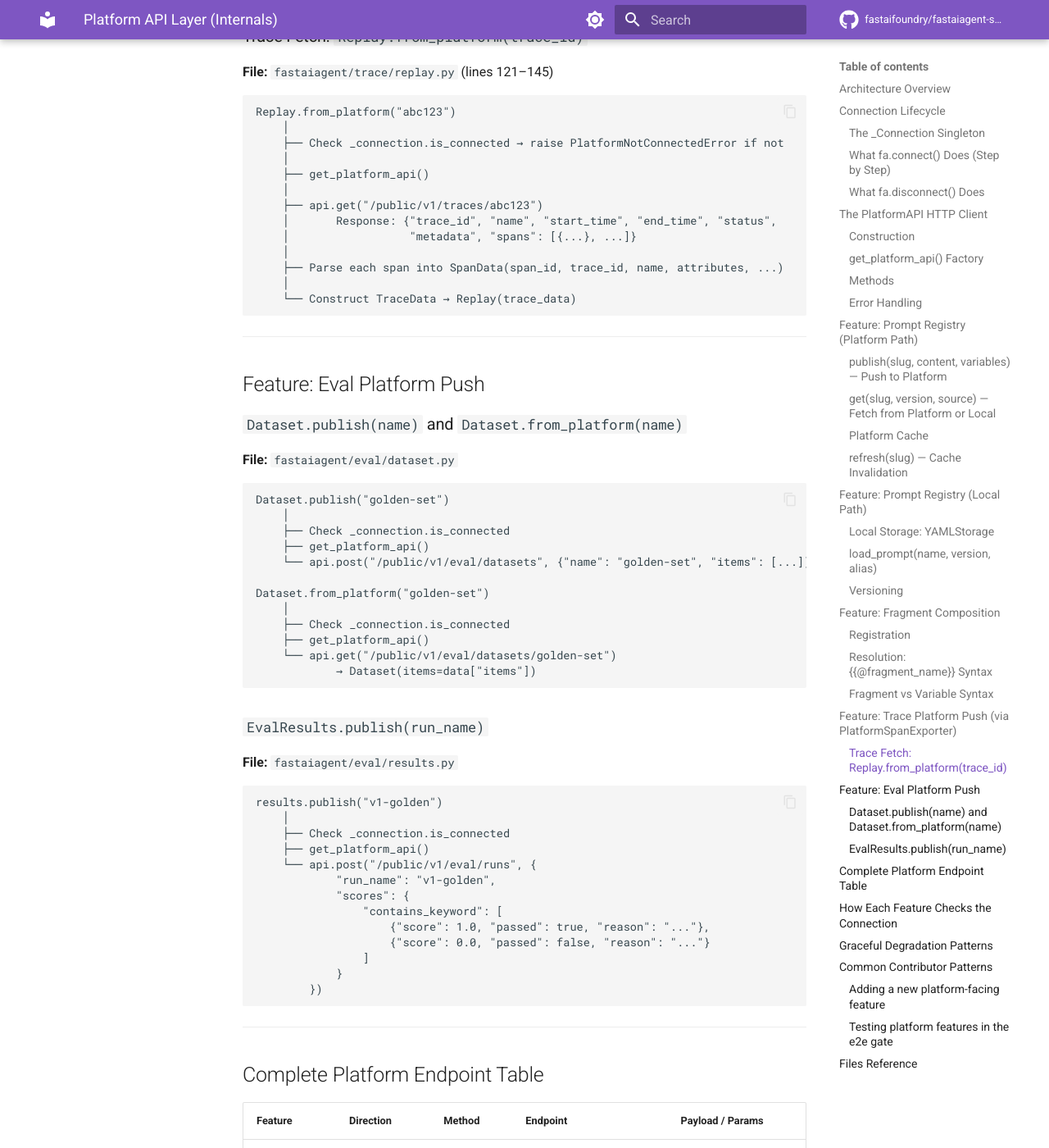
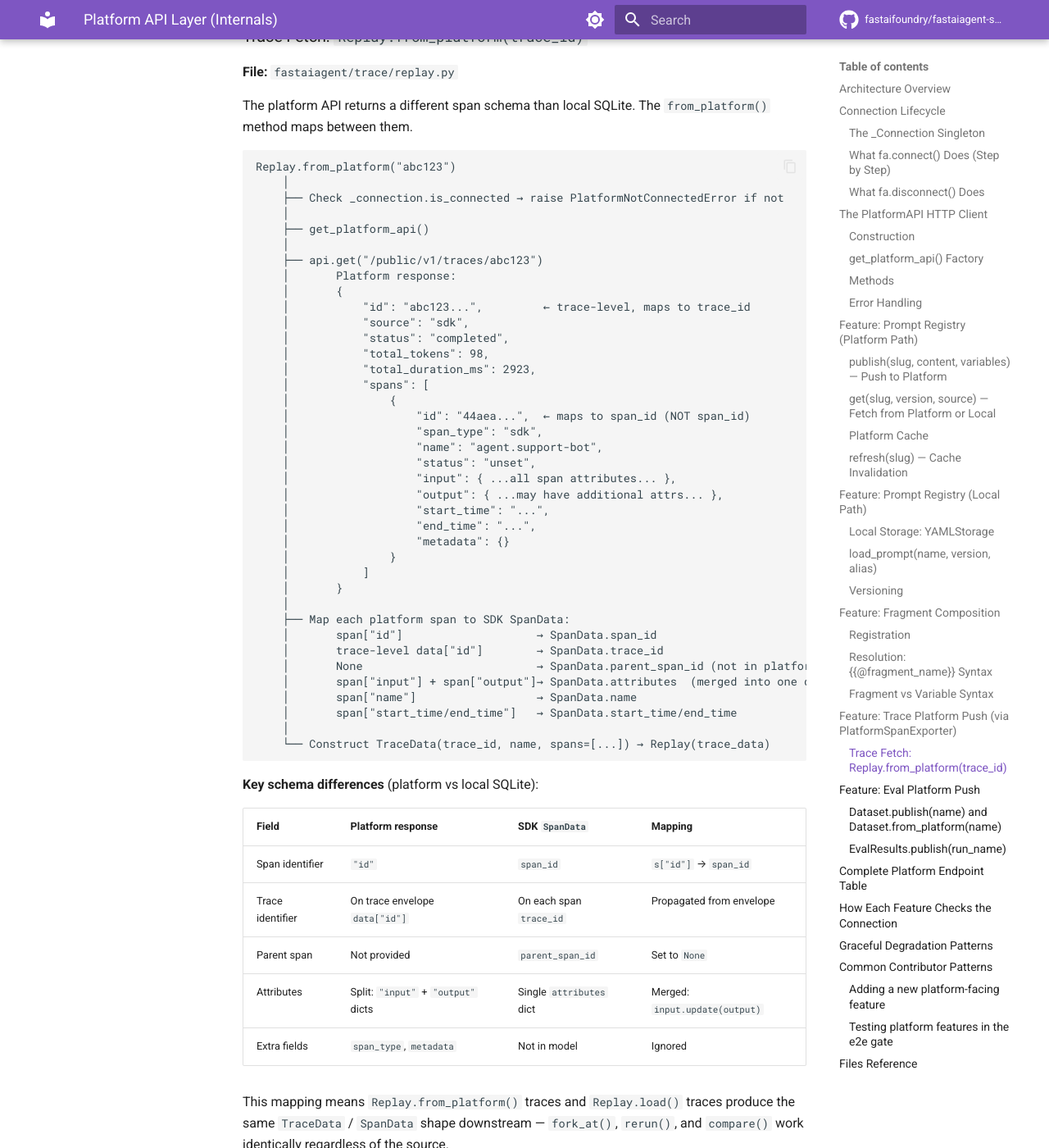
Before and after one commit to fastaifoundry/fastaiagent-sdk, an MkDocs documentation site: the page built from docs/internals/platform-api.md, in a window 1280 px wide and 1400 px high, scrolled down 10065 px. Shown: the whole window at 82% size. Built offline with MkDocs 1.6.1 and Material for MkDocs 9.7.7, drawn with Linux system fonts in a browser that asks for light colours; comment, search, counter and statistics services are not loaded.

Commit message:
fix(replay): map platform API response schema in Replay.from_platform
Replay.from_platform(trace_id) was broken — it did SpanData(**s) on
the raw platform response, but the platform returns a different schema
than local SQLite:

  Platform:  s["id"], no trace_id on spans, attrs split into
             s["input"] + s["output"] dicts
  SDK:       SpanData.span_id, .trace_id on every span, single
             .attributes dict

The Pydantic ValidationError ("span_id: Field required") crashed on
every call. This was never caught because from_platform had no e2e
gate coverage and the existing unit tests used the local-SQLite path.

Fix: from_platform() now maps the platform schema to SpanData:
  - s["id"]                    → span_id
  - data["id"] from envelope   → trace_id (propagated to each span)
  - s["input"] + s["output"]   → merged attributes dict
  - None                       → parent_span_id (not in platform API)
  - Trace-level name/start/end derived from first/last span when
    missing from the envelope

Verified end-to-end: agent.run → push to platform → disconnect →
reconnect → Replay.from_platform(trace_id) → 4 steps loaded → all
12 Phase A attrs present on root span → fork_at(1).modify_prompt
→ rerun → compare → all working.

Also updates:
- docs/internals/platform-api.md: replaced stale flow diagram with
  the real platform response shape, field mapping table, and schema
  differences note
- docs/internals/tracing-architecture.md: added "Two loading paths"
  section documenting both Replay.load (SQLite) and from_platform
  (platform API) paths with cross-reference to mapping table

Co-Authored-By: Claude Opus 4.6 (1M context) <noreply@anthropic.com>

````diff
--- a/docs/internals/platform-api.md
+++ b/docs/internals/platform-api.md
@@ -449,7 +449,9 @@ See [tracing-architecture.md](tracing-architecture.md) for the full span lifecyc
 
 ### Trace Fetch: `Replay.from_platform(trace_id)`
 
-**File:** `fastaiagent/trace/replay.py` (lines 121–145)
+**File:** `fastaiagent/trace/replay.py`
+
+The platform API returns a different span schema than local SQLite. The `from_platform()` method maps between them.
 
 ```
 Replay.from_platform("abc123")
@@ -459,13 +461,50 @@ Replay.from_platform("abc123")
     ├── get_platform_api()
     │
     ├── api.get("/public/v1/traces/abc123")
-    │       Response: {"trace_id", "name", "start_time", "end_time", "status",
-    │                  "metadata", "spans": [{...}, ...]}
+    │       Platform response:
+    │       {
+    │           "id": "abc123...",         ← trace-level, maps to trace_id
+    │           "source": "sdk",
+    │           "status": "completed",
+    │           "total_tokens": 98,
+    │           "total_duration_ms": 2923,
+    │           "spans": [
+    │               {
+    │                   "id": "44aea...",  ← maps to span_id (NOT span_id)
+    │                   "span_type": "sdk",
+    │                   "name": "agent.support-bot",
+    │                   "status": "unset",
+    │                   "input": { ...all span attributes... },
+    │                   "output": { ...may have additional attrs... },
+    │                   "start_time": "...",
+    │                   "end_time": "...",
+    │                   "metadata": {}
+    │               }
+    │           ]
+    │       }
     │
-    ├── Parse each span into SpanData(span_id, trace_id, name, attributes, ...)
+    ├── Map each platform span to SDK SpanData:
+    │       span["id"]                    → SpanData.span_id
+    │       trace-level data["id"]        → SpanData.trace_id
+    │       None                          → SpanData.parent_span_id (not in platform response)
+    │       span["input"] + span["output"]→ SpanData.attributes  (merged into one dict)
+    │       span["name"]                  → SpanData.name
+    │       span["start_time/end_time"]   → SpanData.start_time/end_time
     │
-    └── Construct TraceData → Replay(trace_data)
+    └── Construct TraceData(trace_id, name, spans=[...]) → Replay(trace_data)
 ```
+
+**Key schema differences** (platform vs local SQLite):
+
+| Field | Platform response | SDK `SpanData` | Mapping |
+|-------|------------------|----------------|---------|
+| Span identifier | `"id"` | `span_id` | `s["id"]` → `span_id` |
+| Trace identifier | On trace envelope `data["id"]` | On each span `trace_id` | Propagated from envelope |
+| Parent span | Not provided | `parent_span_id` | Set to `None` |
+| Attributes | Split: `"input"` + `"output"` dicts | Single `attributes` dict | Merged: `input.update(output)` |
+| Extra fields | `span_type`, `metadata` | Not in model | Ignored |
+
+This mapping means `Replay.from_platform()` traces and `Replay.load()` traces produce the same `TraceData` / `SpanData` shape downstream — `fork_at()`, `rerun()`, and `compare()` work identically regardless of the source.
 
 ---
 
````
Also changed, not shown: docs/internals/tracing-architecture.md (+12 -1 lines), 1 other file.
